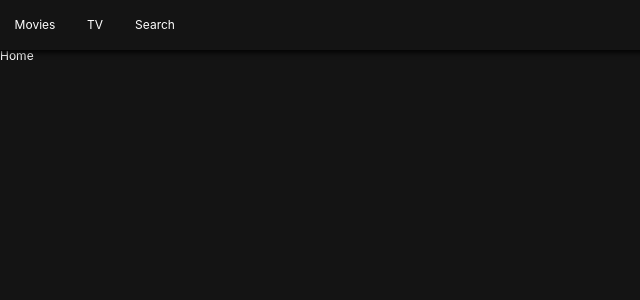
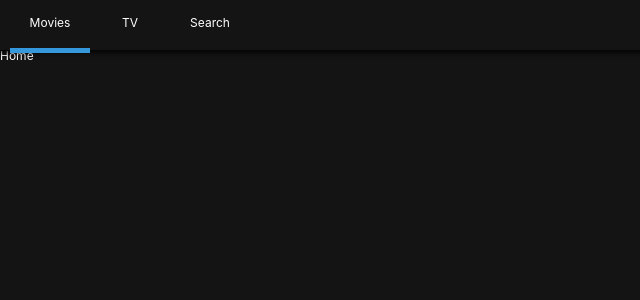
Before and after one commit to gyeong-jin-kwak/react-movie, a React (Create React App) app: page / in a window 1280 px wide. Shown: the top 300 px of the page, without its empty margins (0-640 px from the left). Built offline with nearby package versions, Linux system fonts and the light colour scheme; the HTML template or start-up script is replaced by a standard one.

Commit message:
[feat] withRouter

```diff
--- a/src/Components/Header.js
+++ b/src/Components/Header.js
@@ -1,6 +1,7 @@
 import React from 'react';
-import { Link } from "react-router-dom";
+import { Link, withRouter } from "react-router-dom";
 import styled from 'styled-components';
+// withRouter : router의 정보를 가져옴
 
 const Header = styled.header`
   position: fixed;
@@ -14,19 +15,17 @@
   color: white;
   background-color: rgba(20, 20, 20, 0.8);
   box-shadow: 0px 1px 5px 2px rgba(0, 0, 0, 0.8);
-`
-
+`;
 const List = styled.ul`
   display: flex;
-`
+`;
 const Item = styled.li`
-  width: 50px;
+  width: 80px;
+  height: 50px
   text-align: center;
-
-  &:not(:last-child) {
-    margin-right: 10px
-  }
-`
+  border-bottom: 5px solid ${props => props.current ? "#3498db" : "transparent"};
+  transition: border-bottom 0.5s ease-in-out;
+`;
 const SLink = styled(Link)`
   display: flex;
   align-items: center;
@@ -34,18 +33,19 @@
   height: 50px;
 `;
 
-export default () => (
+export default withRouter(({location: { pathname } }) => (
   <Header>
+    {/* {console.log(props)} */}
     <List>
-      <Item>
+      <Item current={pathname === "/"}>
         <SLink to="/">Movies</SLink>
       </Item>
-      <Item>
+      <Item current={pathname ==="/tv"}>
         <SLink to="/tv">TV</SLink>
       </Item>
-      <Item>
+      <Item current={pathname === "/search"}>
         <SLink to="/search">Search</SLink>
       </Item>
     </List>
   </Header>
-)
+));
```
Also changed, not shown: 1 other file (tests, documents, lock files or other folders).
